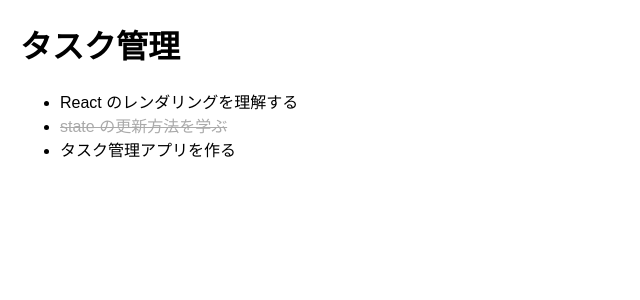
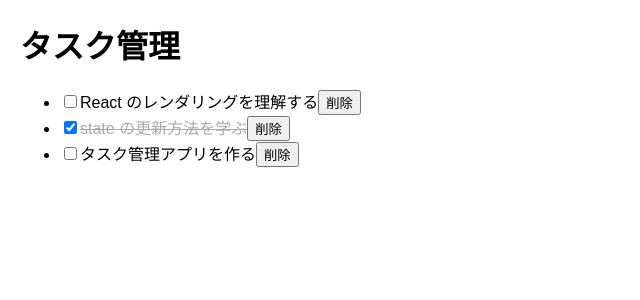
Before and after one commit to T-REX1996/react-task-manager, a React (Vite) app: page / in a window 1280 px wide. Shown: the top 300 px of the page, without its empty margins (0-640 px from the left). Built offline with nearby package versions, Linux system fonts and the light colour scheme.

Commit message:
タスクの完了切り替えと削除を実装

```diff
--- a/src/App.jsx
+++ b/src/App.jsx
@@ -1,3 +1,4 @@
+import { useState } from "react";
 import "./App.css";
 import TaskList from "./components/TaskList";
 
@@ -9,11 +10,24 @@ const initialTasks = [
 
 function App() {
   console.log("App rendered");
+  const [tasks, setTasks] = useState(initialTasks);
+
+  function handleToggle(id) {
+    setTasks(
+      tasks.map((task) =>
+        task.id === id ? { ...task, completed: !task.completed } : task
+      )
+    );
+  }
+
+  function handleDelete(id) {
+    setTasks(tasks.filter((task) => task.id !== id));
+  }
 
   return (
     <>
       <h1>タスク管理</h1>
-      <TaskList tasks={initialTasks} />
+      <TaskList tasks={tasks} onToggle={handleToggle} onDelete={handleDelete} />
     </>
   );
 }
--- a/src/components/TaskList.jsx
+++ b/src/components/TaskList.jsx
@@ -1,11 +1,17 @@
-function TaskList({ tasks }) {
+function TaskList({ tasks, onToggle, onDelete }) {
   console.log("TaskList rendered");
 
   return (
     <ul>
       {tasks.map((task) => (
         <li key={task.id}>
+          <input
+            type="checkbox"
+            checked={task.completed}
+            onChange={() => onToggle(task.id)}
+          />
           <span className={task.completed ? "completed" : ""}>{task.title}</span>
+          <button onClick={() => onDelete(task.id)}>削除</button>
         </li>
       ))}
     </ul>
```
